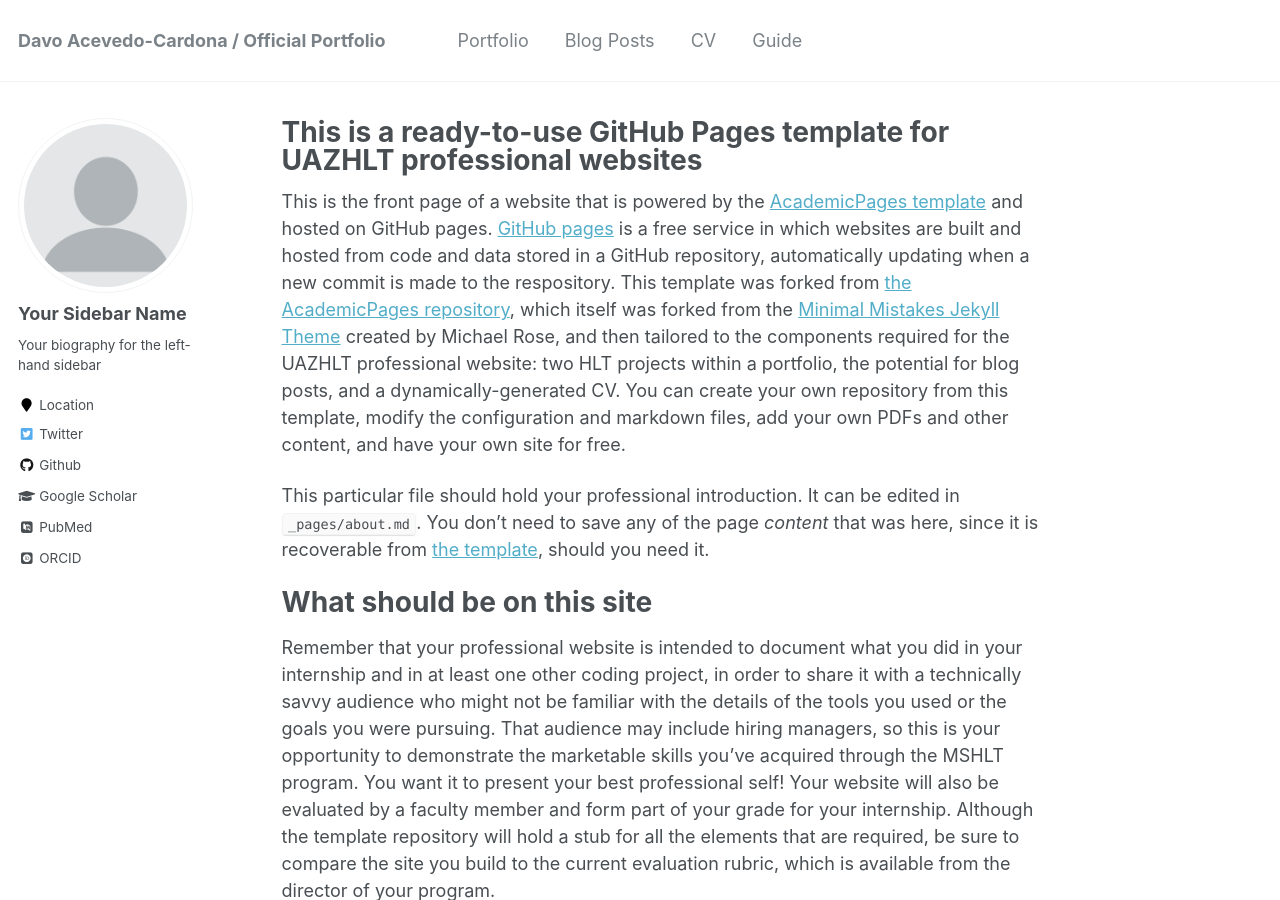
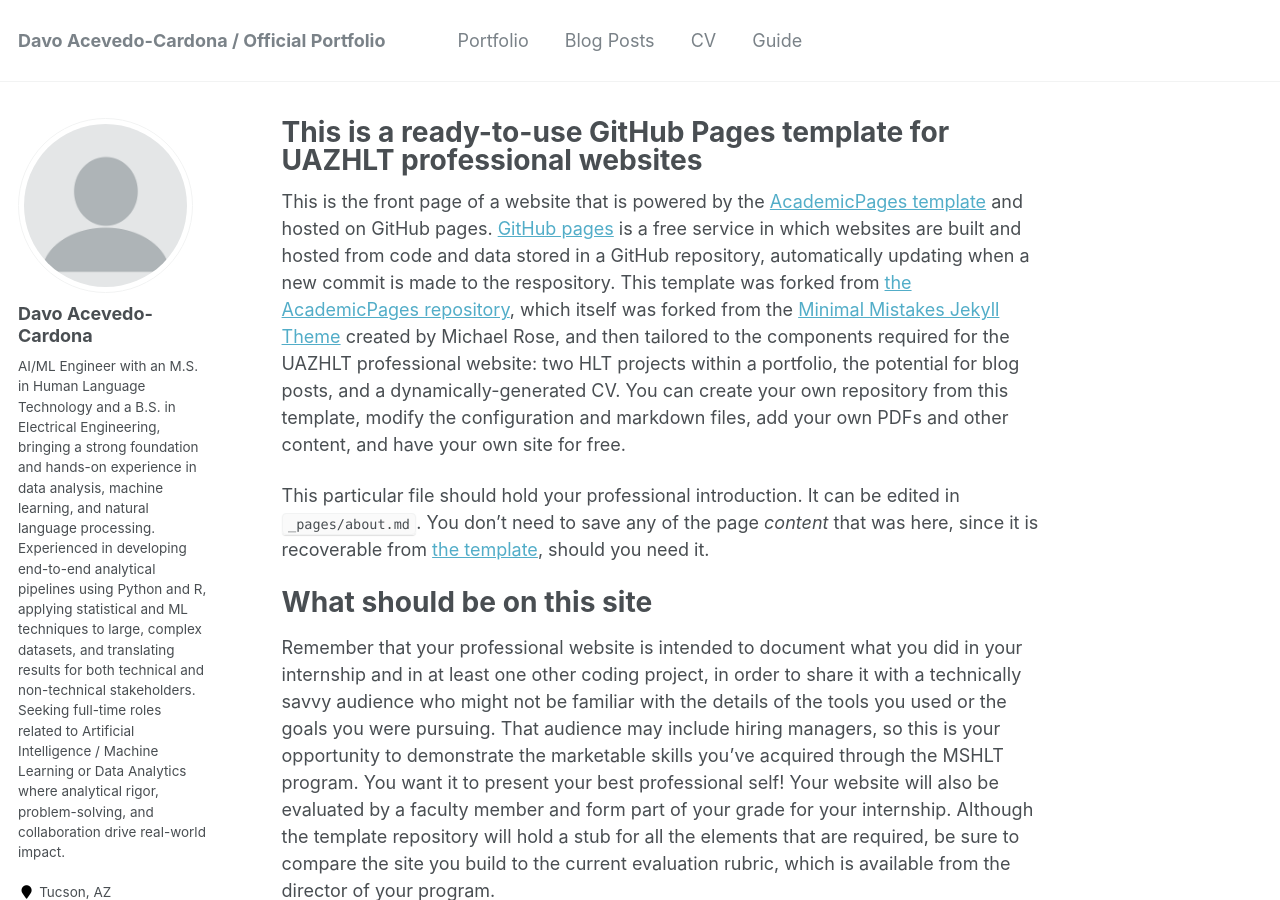
Before and after one commit to lldavoll/lldavoll.github.io, a Jekyll site: the page built from _pages/about.md, in a window 1280 px wide and 900 px high. Built offline with Jekyll 4.4.1, drawn with Linux system fonts in a browser that asks for light colours; some web fonts are replaced.

Commit message:
config_v2.yml
Fill all the blanks

```diff
--- a/_config.yml
+++ b/_config.yml
@@ -10,10 +10,10 @@ locale                   : "en-US"
 title                    : "Davo Acevedo-Cardona / Official Portfolio"
 title_separator          : "-"
 name                     : &name "Davo Acevedo-Cardona"
-description              : &description "sdasdasdasdasd"
-url                      : https://yourGHusername.github.io # the base hostname & protocol for your site e.g. "https://mmistakes.github.io"
+description              : &description "Davo Acevedo-Cardona | NLP & Data Science Portfolio"
+url                      : https://lldavoll.github.io # the base hostname & protocol for your site e.g. "https://mmistakes.github.io"
 baseurl                  : "" # the subpath of your site, e.g. "/blog"
-repository               : "yourGHusername/yourGHusername.github.io"
+repository               : "lldavoll/lldavoll.github.io"
 teaser                   :  # filename of teaser fallback teaser image placed in /images/, .e.g. "500x300.png"
 breadcrumbs              : false # true, false (default)
 words_per_minute         : 160
@@ -80,14 +80,14 @@ analytics:
 
 # Site Author
 author:
-  name             : "Your Sidebar Name"
+  name             : "Davo Acevedo-Cardona"
   avatar           : "profile.png"
-  bio              : "Your biography for the left-hand sidebar"
-  location         : "Location"
+  bio              : "AI/ML Engineer with an M.S. in Human Language Technology and a B.S. in Electrical Engineering, bringing a strong foundation and hands-on experience in data analysis, machine learning, and natural language processing. Experienced in developing end-to-end analytical pipelines using Python and R, applying statistical and ML techniques to large, complex datasets, and translating results for both technical and non-technical stakeholders. Seeking full-time roles related to Artificial Intelligence / Machine Learning or Data Analytics where analytical rigor, problem-solving, and collaboration drive real-world impact."
+  location         : "Tucson, AZ"
   employer         :
   pubmed           : "https://www.ncbi.nlm.nih.gov/pubmed/?term=john+snow"
   googlescholar    : "http://yourfullgooglescholarurl.com"
-  email            :
+  email            : "davoacevedo@arizona.edu"
   researchgate     :  # example: "https://www.researchgate.net/profile/yourprofile"
   uri              :
   bitbucket        :
@@ -96,13 +96,13 @@ author:
   flickr           :
   facebook         :
   foursquare       :
-  github           : "yourGHusername"
+  github           : "lldavoll"
   google_plus      :
   keybase          :
   instagram        :
   impactstory      : #"https://profiles.impactstory.org/u/xxxx-xxxx-xxxx-xxxx"
   lastfm           :
-  linkedin         :
+  linkedin         : "https://www.linkedin.com/in/davoacevedo/"
   orcid            : "http://orcid.org/yourorcidurl"
   pinterest        :
   soundcloud       :
```
